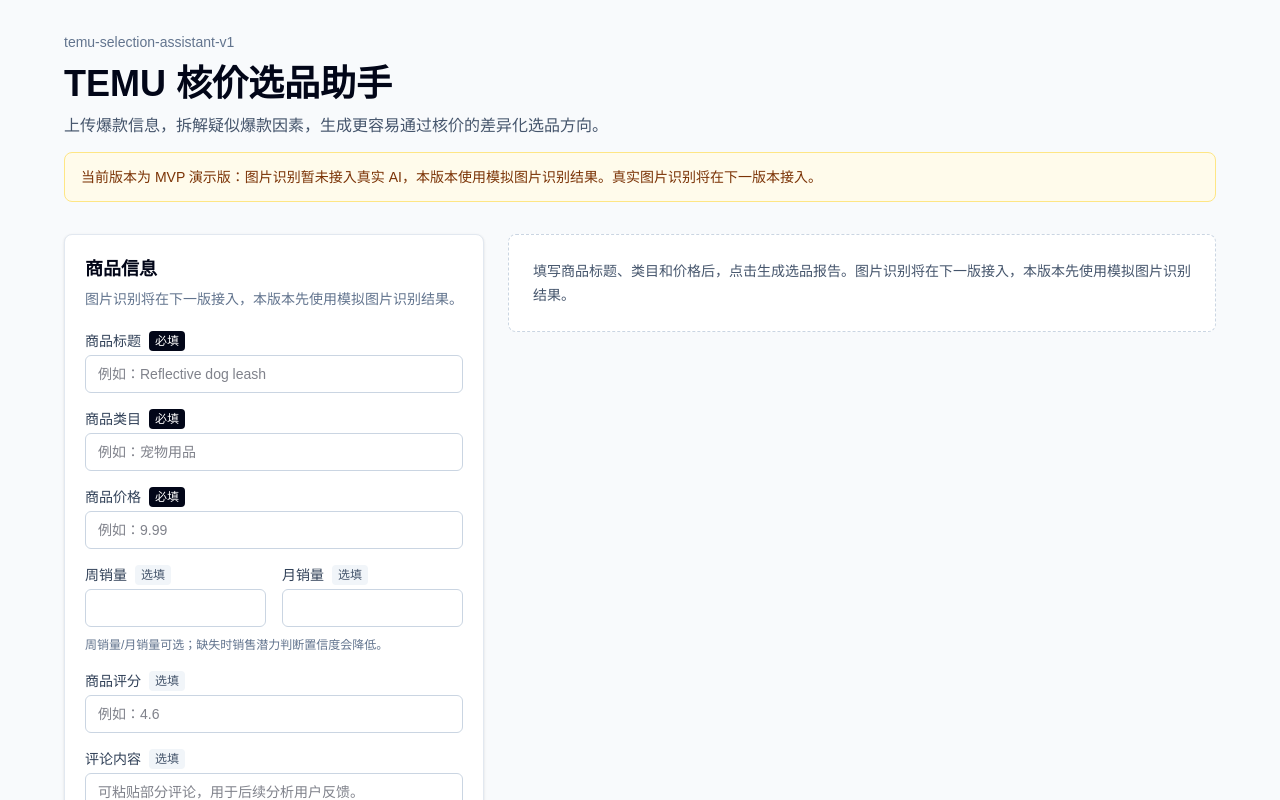
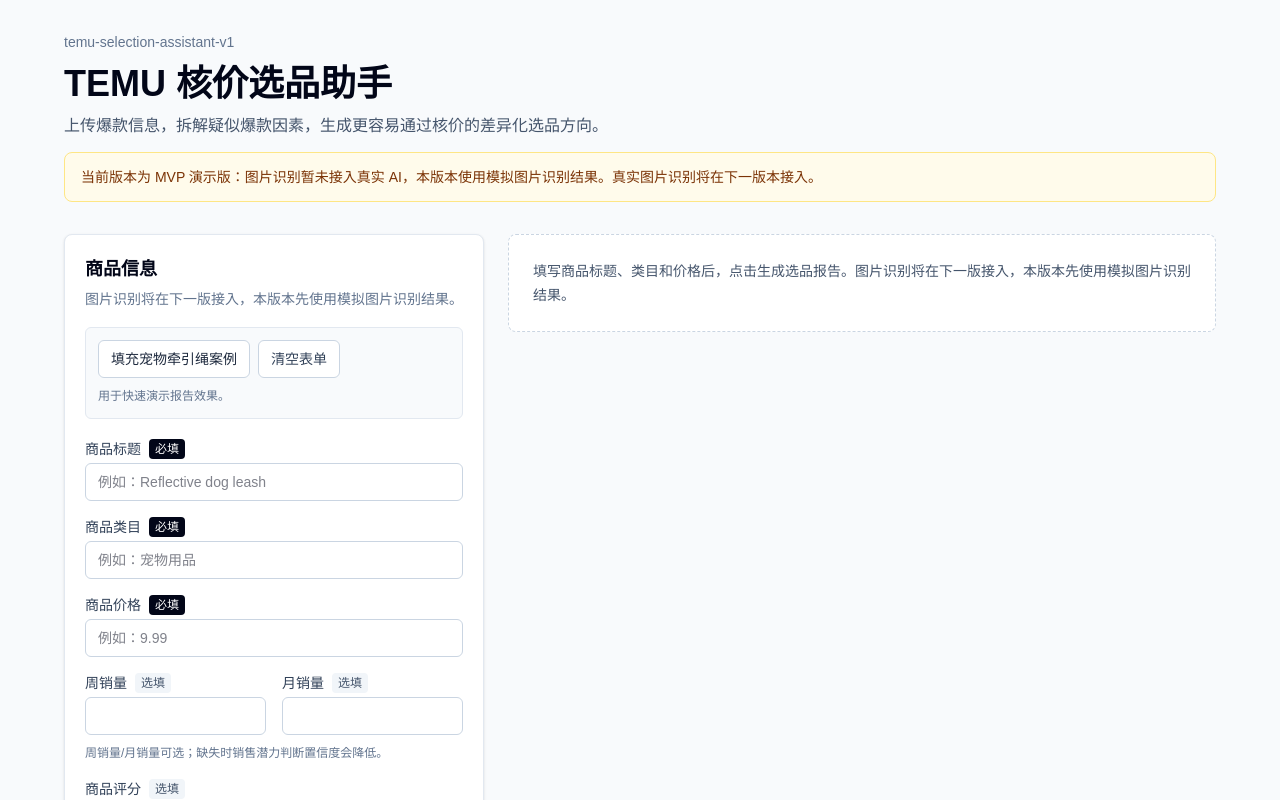
Before and after one commit to jiafengxuan4-coder/temu-selection-assistant-v1, a Next.js app: page / in a window 1280 px wide. Shown: the top 800 px of the page. Built offline with nearby package versions, Linux system fonts and the light colour scheme.

Commit message:
add reset and reanalyze actions

```diff
--- a/src/app/page.tsx
+++ b/src/app/page.tsx
@@ -9,9 +9,22 @@
 
 export default function Home() {
   const [report, setReport] = useState<AnalysisReport | null>(null);
+  const [currentProduct, setCurrentProduct] = useState<ProductInput | null>(null);
 
   function handleSubmit(product: ProductInput) {
+    setCurrentProduct(product);
     setReport(generateMockAnalysisReport(product));
+  }
+
+  function handleClear() {
+    setCurrentProduct(null);
+    setReport(null);
+  }
+
+  function handleReanalyze() {
+    if (currentProduct) {
+      setReport(generateMockAnalysisReport(currentProduct));
+    }
   }
 
   return (
@@ -33,10 +46,14 @@
         </header>
 
         <div className="grid items-start gap-6 lg:grid-cols-[minmax(0,420px)_1fr]">
-          <ProductInputForm onSubmit={handleSubmit} />
+          <ProductInputForm
+            onSubmit={handleSubmit}
+            onClear={handleClear}
+            onDraftChange={setCurrentProduct}
+          />
           <section className="min-w-0">
             {report ? (
-              <AnalysisReportView report={report} />
+              <AnalysisReportView report={report} onReanalyze={handleReanalyze} />
             ) : (
               <div className="rounded-lg border border-dashed border-slate-300 bg-white p-6 text-sm leading-6 text-slate-600">
                 填写商品标题、类目和价格后，点击生成选品报告。图片识别将在下一版接入，本版本先使用模拟图片识别结果。
--- a/src/components/AnalysisReportView.tsx
+++ b/src/components/AnalysisReportView.tsx
@@ -10,6 +10,7 @@
 
 type AnalysisReportViewProps = {
   report: AnalysisReport;
+  onReanalyze?: () => void;
 };
 
 const factorLabelMap: Record<HotProductFactorType, string> = {
@@ -51,7 +52,7 @@
   return warning;
 }
 
-export function AnalysisReportView({ report }: AnalysisReportViewProps) {
+export function AnalysisReportView({ report, onReanalyze }: AnalysisReportViewProps) {
   const hasNoSales = !report.dataCompleteness.hasWeeklySales && !report.dataCompleteness.hasMonthlySales;
   const isHighRisk = report.directCopyRisk.riskLevel === "high";
 
@@ -66,6 +67,15 @@
           <div className="flex flex-col gap-2 sm:flex-row">
             <CopyReportButton report={report} />
             <ExportMarkdownButton report={report} />
+            {onReanalyze ? (
+              <button
+                type="button"
+                onClick={onReanalyze}
+                className="rounded-md border border-slate-300 bg-white px-4 py-2 text-sm font-medium text-slate-800 hover:bg-slate-50"
+              >
+                重新分析
+              </button>
+            ) : null}
           </div>
         </div>
         <div className="mt-4 grid gap-3 text-sm leading-6 text-slate-700 sm:grid-cols-2">
--- a/src/components/ProductInputForm.tsx
+++ b/src/components/ProductInputForm.tsx
@@ -6,6 +6,8 @@
 
 type ProductInputFormProps = {
   onSubmit: (product: ProductInput) => void;
+  onClear?: () => void;
+  onDraftChange?: (product: ProductInput | null) => void;
 };
 
 type FormState = {
@@ -28,6 +30,17 @@
   reviewsText: ""
 };
 
+const petLeashExample: FormState = {
+  title: "Reflective dog leash",
+  category: "宠物用品",
+  price: "9.99",
+  weeklySales: "300",
+  monthlySales: "1200",
+  rating: "4.6",
+  reviewsText:
+    "The leash is strong and useful for walking dogs at night. Some buyers want a harness and poop bag holder included."
+};
+
 function toOptionalNumber(value: string): number | undefined {
   if (!value.trim()) {
     return undefined;
@@ -37,36 +50,64 @@
   return Number.isFinite(parsedValue) ? parsedValue : undefined;
 }
 
-export function ProductInputForm({ onSubmit }: ProductInputFormProps) {
+function toProductInput(formState: FormState): ProductInput | null {
+  const title = formState.title.trim();
+  const category = formState.category.trim();
+  const price = Number(formState.price);
+
+  if (!title || !category || !Number.isFinite(price) || price <= 0) {
+    return null;
+  }
+
+  return {
+    title,
+    category,
+    price,
+    weeklySales: toOptionalNumber(formState.weeklySales),
+    monthlySales: toOptionalNumber(formState.monthlySales),
+    rating: toOptionalNumber(formState.rating),
+    reviewsText: formState.reviewsText.trim() || undefined
+  };
+}
+
+export function ProductInputForm({ onSubmit, onClear, onDraftChange }: ProductInputFormProps) {
   const [formState, setFormState] = useState<FormState>(initialFormState);
   const [error, setError] = useState<string>("");
 
   function updateField(field: keyof FormState, value: string) {
-    setFormState((current) => ({ ...current, [field]: value }));
+    setFormState((current) => {
+      const nextState = { ...current, [field]: value };
+      onDraftChange?.(toProductInput(nextState));
+      return nextState;
+    });
+  }
+
+  function fillExampleCase() {
+    setFormState(petLeashExample);
+    setError("");
+    onDraftChange?.(toProductInput(petLeashExample));
+  }
+
+  function clearForm() {
+    setFormState(initialFormState);
+    setError("");
+    onDraftChange?.(null);
+    onClear?.();
   }
 
   function handleSubmit(event: FormEvent<HTMLFormElement>) {
     event.preventDefault();
 
-    const title = formState.title.trim();
-    const category = formState.category.trim();
-    const price = Number(formState.price);
+    const product = toProductInput(formState);
 
-    if (!title || !category || !Number.isFinite(price) || price <= 0) {
+    if (!product) {
       setError("请填写商品标题、商品类目，并确保商品价格大于 0。");
       return;
     }
 
     setError("");
-    onSubmit({
-      title,
-      category,
-      price,
-      weeklySales: toOptionalNumber(formState.weeklySales),
-      monthlySales: toOptionalNumber(formState.monthlySales),
-      rating: toOptionalNumber(formState.rating),
-      reviewsText: formState.reviewsText.trim() || undefined
-    });
+    onDraftChange?.(product);
+    onSubmit(product);
   }
 
   return (
@@ -76,6 +117,26 @@
         <p className="text-sm leading-6 text-slate-500">
           图片识别将在下一版接入，本版本先使用模拟图片识别结果。
         </p>
+      </div>
+
+      <div className="mt-4 rounded-md border border-slate-200 bg-slate-50 p-3">
+        <div className="flex flex-col gap-2 sm:flex-row">
+          <button
+            type="button"
+            onClick={fillExampleCase}
+            className="rounded-md border border-slate-300 bg-white px-3 py-2 text-sm font-medium text-slate-800 hover:bg-slate-100"
+          >
+            填充宠物牵引绳案例
+          </button>
+          <button
+            type="button"
+            onClick={clearForm}
+            className="rounded-md border border-slate-300 bg-white px-3 py-2 text-sm font-medium text-slate-700 hover:bg-slate-100"
+          >
+            清空表单
+          </button>
+        </div>
+        <p className="mt-2 text-xs leading-5 text-slate-500">用于快速演示报告效果。</p>
       </div>
 
       <div className="mt-5 space-y-4">
```
